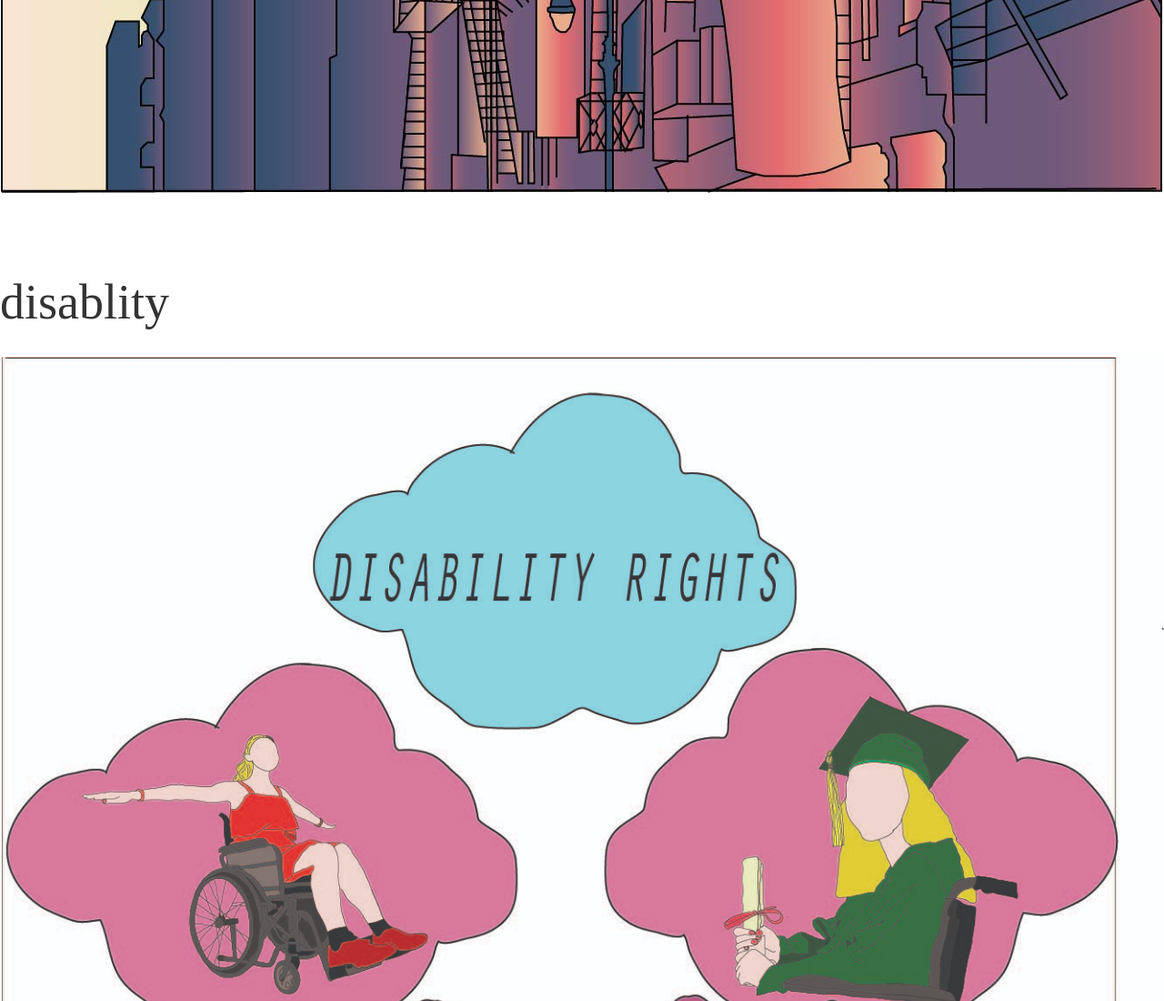
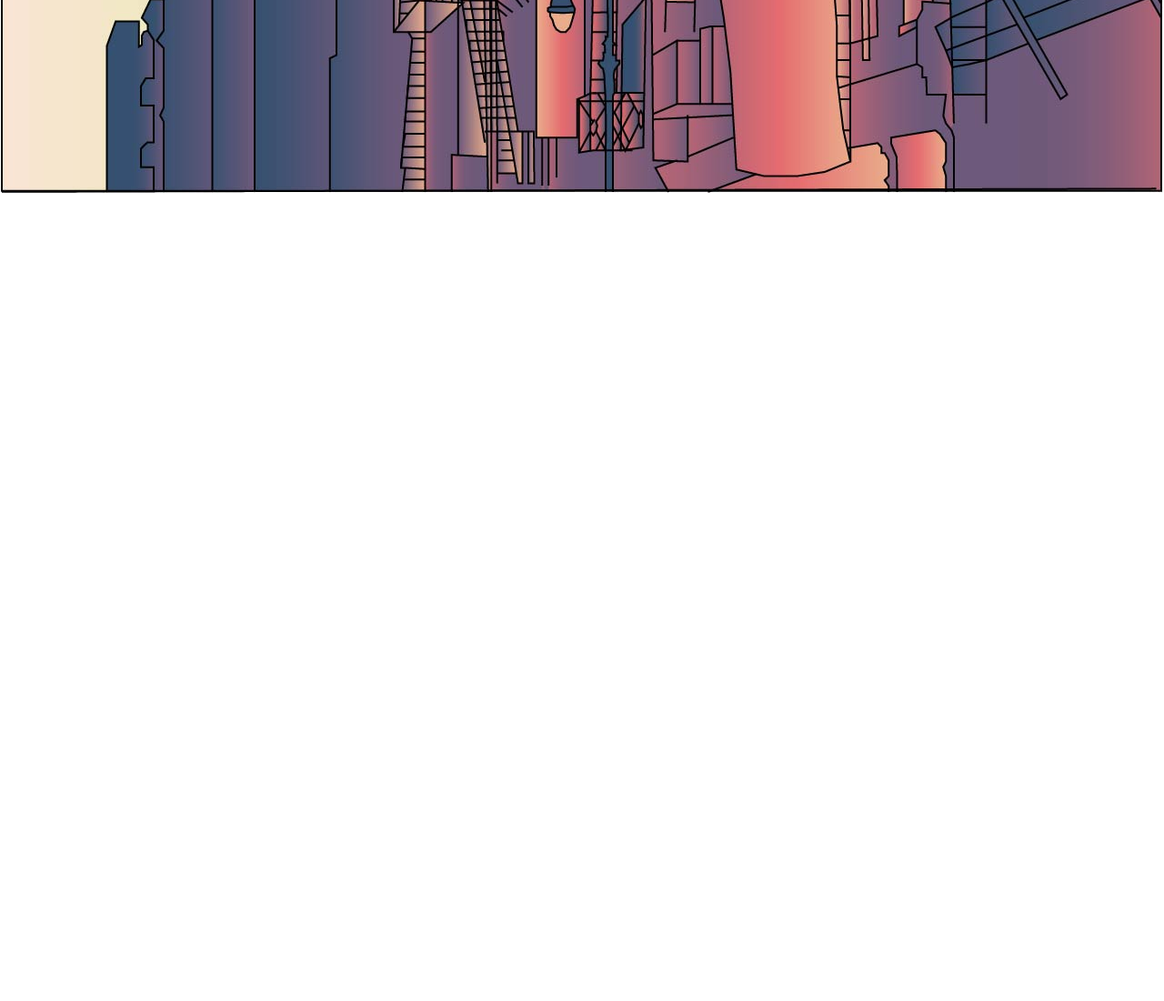
Before and after one commit to aaliyah-web/Aaliyah_Portfolio, a plain HTML site: page index.html in a window 1280 px wide. Shown: the part 4301-5401 px from the top of the page at 91% size. After the commit the page ends 4520 px from the top, so only its background shows below. Drawn offline with nearby package versions, Linux system fonts and the light colour scheme.

Commit message:
Update index.html
deleting a piece

```diff
--- a/index.html
+++ b/index.html
@@ -53,10 +53,6 @@
 <h2>cityscape</h2>
 <img src="images/CITYSCAPE (1).jpg" width="800" height="800">
 
-
-<h2>disablity</h2>
-<img src="images/disablity.jpg" width="800" height="800">
-
   </section>
        </div>
 
```
